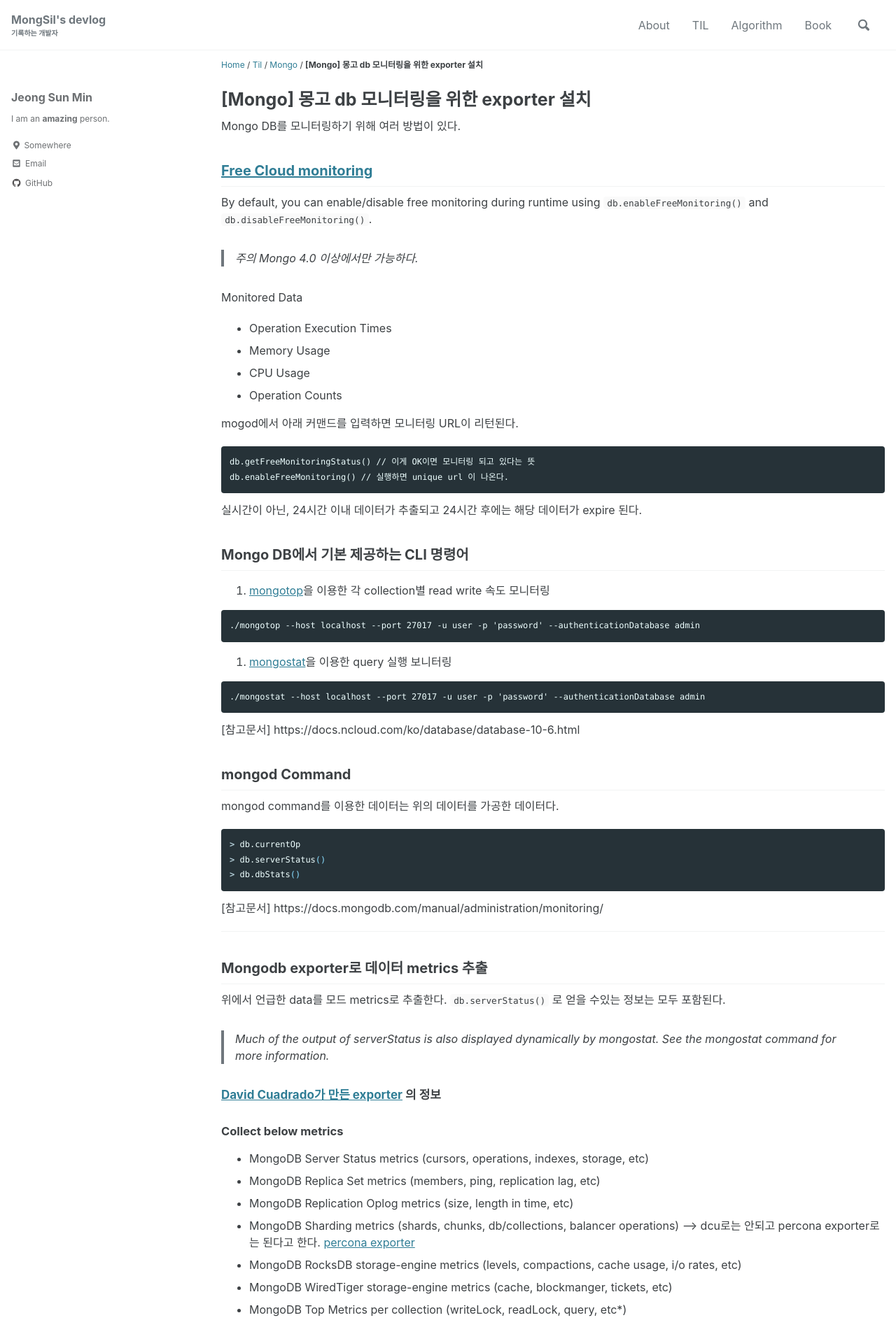
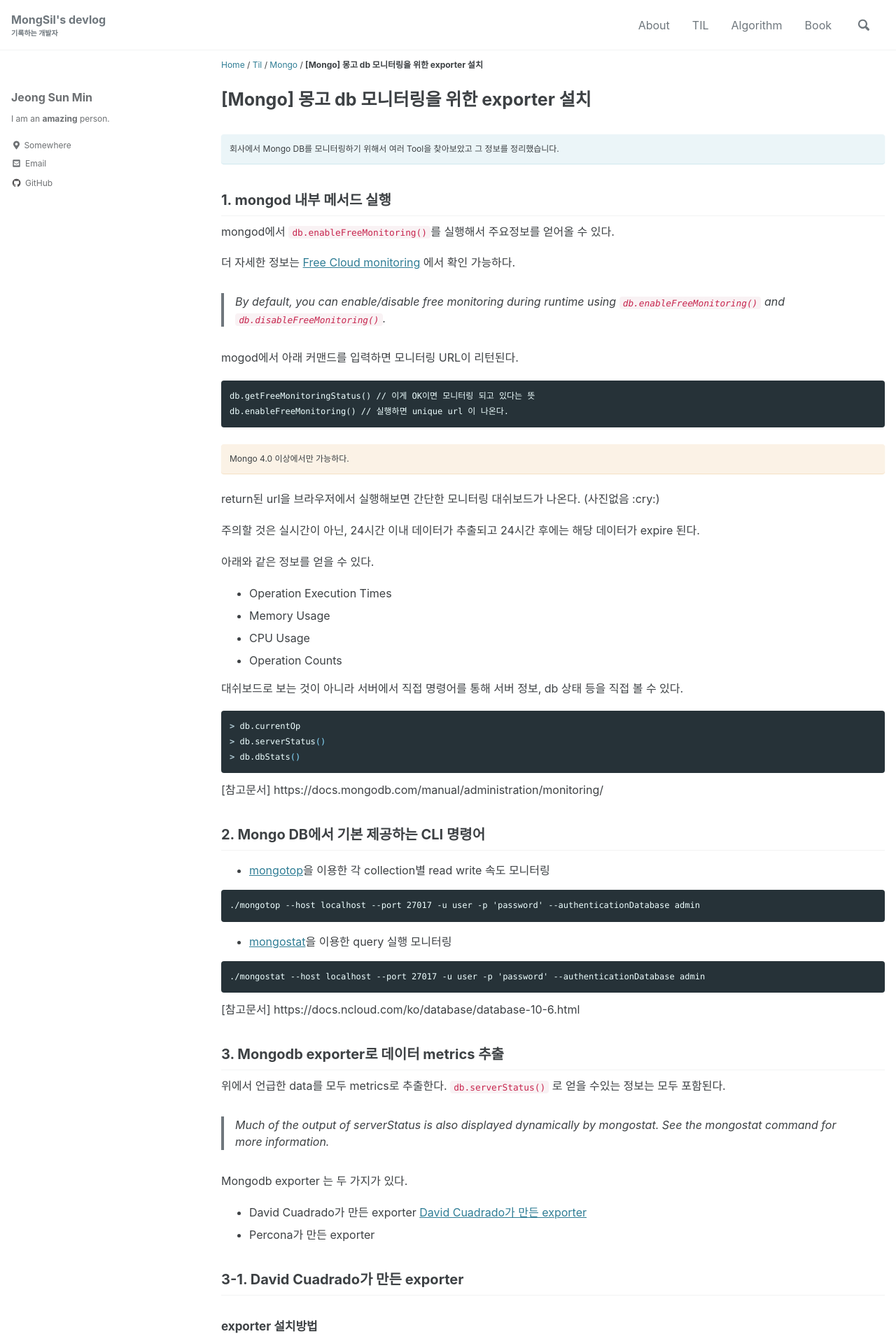
Before and after one commit to mongsil1025/mongsil1025.github.io, a Jekyll site: the page built from _posts/TIL/mongo/2020-12-14-mongoMonitoring.md, in a window 1280 px wide. Shown: the top 1917 px of the page at 70% size. Built offline with Jekyll 4.4.1, drawn with Linux system fonts in a browser that asks for light colours; cached includes are drawn as plain includes; comment, search, counter and statistics services are not loaded; some of the changed text lies outside the part shown.

Commit message:
[#] 포스팅 정리

````diff
--- a/_posts/TIL/mongo/2020-12-14-mongoMonitoring.md
+++ b/_posts/TIL/mongo/2020-12-14-mongoMonitoring.md
@@ -6,21 +6,16 @@
 categories: [til/mongo]
 ---
 
-Mongo DB를 모니터링하기 위해 여러 방법이 있다.
+회사에서 Mongo DB를 모니터링하기 위해서 여러 Tool을 찾아보았고 그 정보를 정리했습니다.
+{: .notice--info}
 
-## [Free Cloud monitoring](https://docs.mongodb.com/manual/administration/free-monitoring/)
+## 1. mongod 내부 메서드 실행
 
-By default, you can enable/disable free monitoring during runtime using `db.enableFreeMonitoring()` and `db.disableFreeMonitoring()`.
+mongod에서 `db.enableFreeMonitoring()`를 실행해서 주요정보를 얻어올 수 있다.
 
-> 주의
-Mongo 4.0 이상에서만 가능하다.
+더 자세한 정보는 [Free Cloud monitoring](https://docs.mongodb.com/manual/administration/free-monitoring/) 에서 확인 가능하다.
 
-
-Monitored Data
-  - Operation Execution Times
-  - Memory Usage
-  - CPU Usage
-  - Operation Counts
+> By default, you can enable/disable free monitoring during runtime using `db.enableFreeMonitoring()` and `db.disableFreeMonitoring()`.
 
 mogod에서 아래 커맨드를 입력하면 모니터링 URL이 리턴된다.
 ``` console
@@ -28,17 +23,40 @@
 db.enableFreeMonitoring() // 실행하면 unique url 이 나온다.
 ```
 
-실시간이 아닌, 24시간 이내 데이터가 추출되고 24시간 후에는 해당 데이터가 expire 된다.
+Mongo 4.0 이상에서만 가능하다.
+{: .notice--warning}
 
-## Mongo DB에서 기본 제공하는 CLI 명령어
+return된 url을 브라우저에서 실행해보면 간단한 모니터링 대쉬보드가 나온다. (사진없음 :cry:)
 
-1. [mongotop](https://docs.mongodb.com/database-tools/mongotop/#bin.mongotop)을 이용한 각 collection별 read write 속도 모니터링
+주의할 것은 실시간이 아닌, 24시간 이내 데이터가 추출되고 24시간 후에는 해당 데이터가 expire 된다.
+
+
+아래와 같은 정보를 얻을 수 있다.
+  - Operation Execution Times
+  - Memory Usage
+  - CPU Usage
+  - Operation Counts
+
+대쉬보드로 보는 것이 아니라 서버에서 직접 명령어를 통해 서버 정보, db 상태 등을 직접 볼 수 있다.
+``` console
+> db.currentOp
+> db.serverStatus()
+> db.dbStats()
+```
+
+[참고문서]
+https://docs.mongodb.com/manual/administration/monitoring/
+
+
+## 2. Mongo DB에서 기본 제공하는 CLI 명령어
+
+- [mongotop](https://docs.mongodb.com/database-tools/mongotop/#bin.mongotop)을 이용한 각 collection별 read write 속도 모니터링
 
 ```console
 ./mongotop --host localhost --port 27017 -u user -p 'password' --authenticationDatabase admin
 ```
 
-2. [mongostat](https://docs.mongodb.com/database-tools/mongostat/#bin.mongostat)을 이용한 query 실행 보니터링
+- [mongostat](https://docs.mongodb.com/database-tools/mongostat/#bin.mongostat)을 이용한 query 실행 모니터링
 
 ```console
 ./mongostat --host localhost --port 27017 -u user -p 'password' --authenticationDatabase admin
@@ -48,29 +66,34 @@
 https://docs.ncloud.com/ko/database/database-10-6.html
 
 
-## mongod Command
+## 3. Mongodb exporter로 데이터 metrics 추출
 
-mongod command를 이용한 데이터는 위의 데이터를 가공한 데이터다.
-
-``` console
-> db.currentOp
-> db.serverStatus()
-> db.dbStats()
-```
-
-[참고문서]
-https://docs.mongodb.com/manual/administration/monitoring/
-
----
-## Mongodb exporter로 데이터 metrics 추출
-
-위에서 언급한 data를 모드 metrics로 추출한다. `db.serverStatus()` 로 얻을 수있는 정보는 모두 포함된다.
+위에서 언급한 data를 모두 metrics로 추출한다. `db.serverStatus()` 로 얻을 수있는 정보는 모두 포함된다.
 
 > Much of the output of serverStatus is also displayed dynamically by mongostat. See the mongostat command for more information.
 
-#### [David Cuadrado가 만든 exporter](https://github.com/dcu/mongodb_exporter) 의 정보
+Mongodb exporter 는 두 가지가 있다.
+- David Cuadrado가 만든 exporter [David Cuadrado가 만든 exporter](https://github.com/dcu/mongodb_exporter)
+- Percona가 만든 exporter
 
-##### Collect below metrics
+## 3-1. David Cuadrado가 만든 exporter
+
+#### exporter 설치방법
+[해당 링크](https://devconnected.com/mongodb-monitoring-with-grafana-prometheus/0)에서 자세히 설명되어 있다.
+
+1. docker로 exporter image import
+2. docker image 실행
+``` console
+docker run --name mongodb_exporter --rm -d -p 9001:9001 mongodb_exporter --mongodb.uri=mongodb://mongodb_exporter:mongodb_exporter@10.203.7.214:27017
+```
+3. metric 수집되는지 확인
+``` console
+curl localhost:9001/metrics
+```
+4. prometheus 에 해당 metrics url 등록
+5. 그라파나 dashboad import
+
+**Collect below metrics**
 - MongoDB Server Status metrics (cursors, operations, indexes, storage, etc)
 - MongoDB Replica Set metrics (members, ping, replication lag, etc)
 - MongoDB Replication Oplog metrics (size, length in time, etc)
@@ -79,7 +102,7 @@
 - MongoDB WiredTiger storage-engine metrics (cache, blockmanger, tickets, etc)
 - MongoDB Top Metrics per collection (writeLock, readLock, query, etc*)
 
-##### Available groups of data
+**Available groups of data**
 
 Name     | Description
 ---------|------------
@@ -102,7 +125,6 @@
 ---
 
 #### `db.serverStatus`로 얻을 수 있는 정보
-
   - 주요 항목
     - `uptime` : The number of seconds that the current MongoDB process has been active
     - `asserts` : MongoDB 가 started 된 후부터 체크하는 항목
@@ -122,25 +144,16 @@
   - `members` : replica set으로 구성된 여러 서버들에 대한 정보
   - 자세한 내용은 여기서.. [https://docs.mongodb.com/manual/reference/command/replSetGetStatus/](https://docs.mongodb.com/manual/reference/command/replSetGetStatus/)
 
-#### exporter 설치방법
-아래 포스트해서 자세히 설명되어 있다.
-https://devconnected.com/mongodb-monitoring-with-grafana-prometheus/
 
-- docker로 exporter image import
-- docker image 실행
-``` console
-docker run --name mongodb_exporter --rm -d -p 9001:9001 mongodb_exporter --mongodb.uri=mongodb://mongodb_exporter:mongodb_exporter@10.203.7.214:27017
-```
-- metric 수집되는지 확인
-``` console
-curl localhost:9001/metrics
-```
-- prometheus 에 해당 metrics url 등록
-- 그라파나 dashboad import
+## 3-2. Percona exporter
+
+위의 exporter에서 sharding 모니터링까지 추가된 exporter 이다.
+[Percona Exporter](https://devconnected.com/mongodb-monitoring-with-grafana-prometheus/)
+
+그라파나 대쉬보드는 3-1. exporter에 주요한 정보가 잘 보여서 해당 exporter를 채택 했다.
 
 ---
-- Percona exporter 사용법
-https://devconnected.com/mongodb-monitoring-with-grafana-prometheus/
+[참고문서]
 - dcu exporter 사용법
 https://github.com/dcu/mongodb_exporter
 - dcu exporter 그라파나
--- a/_sass/minimal-mistakes/_base.scss
+++ b/_sass/minimal-mistakes/_base.scss
@@ -170,6 +170,7 @@
   font-size: 0.8em;
   background: $code-background-color;
   border-radius: $border-radius;
+  color: #c7254e;
 
   &:before,
   &:after {
--- a/_sass/minimal-mistakes/_variables.scss
+++ b/_sass/minimal-mistakes/_variables.scss
@@ -62,7 +62,7 @@
 $lighter-gray: mix(#fff, $gray, 90%) !default;
 
 $background-color: #fff !default;
-$code-background-color: #fafafa !default;
+$code-background-color: #f9f2f4 !default;
 $code-background-color-dark: $light-gray !default;
 $text-color: $dark-gray !default;
 $muted-text-color: mix(#fff, $text-color, 20%) !default;
````
Also changed, not shown: _posts/TIL/docker/2020-12-10-dockerCommand.md (+10 -9 lines).
